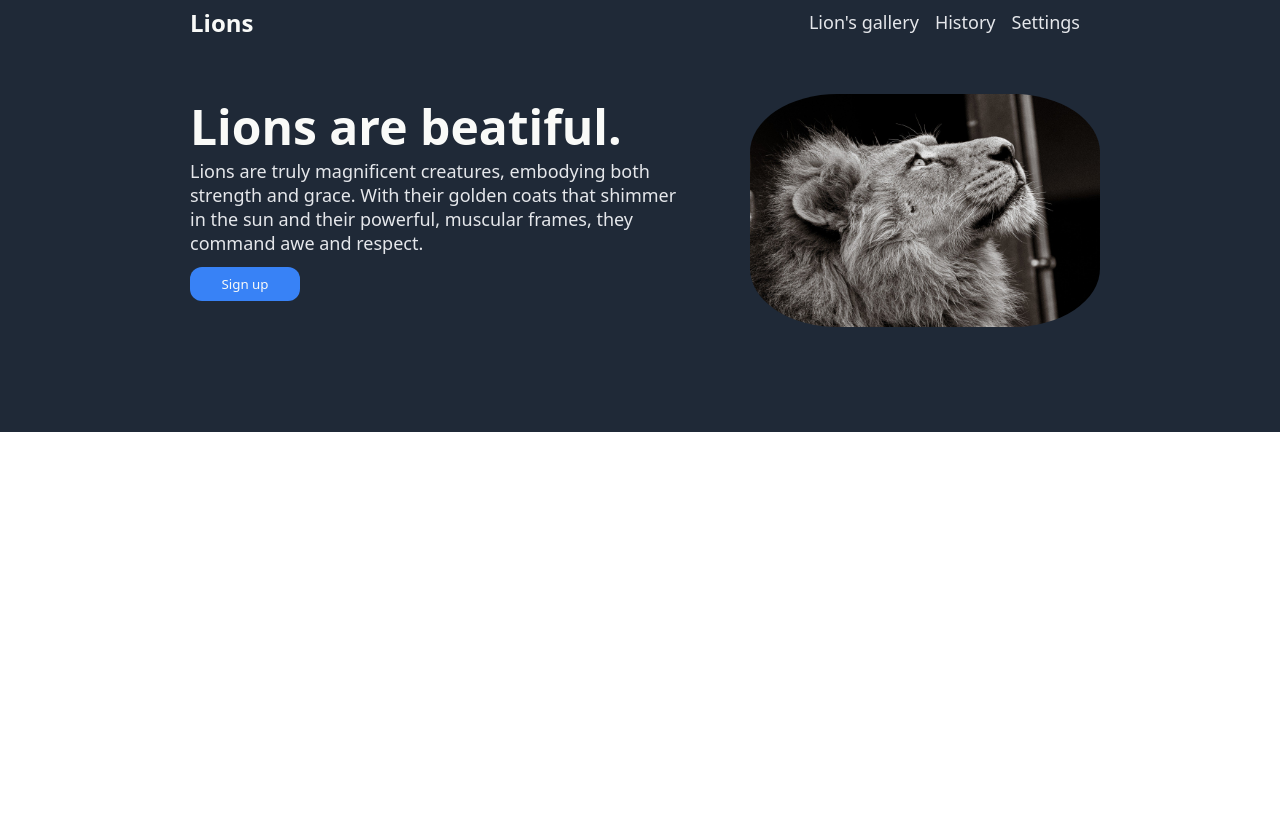
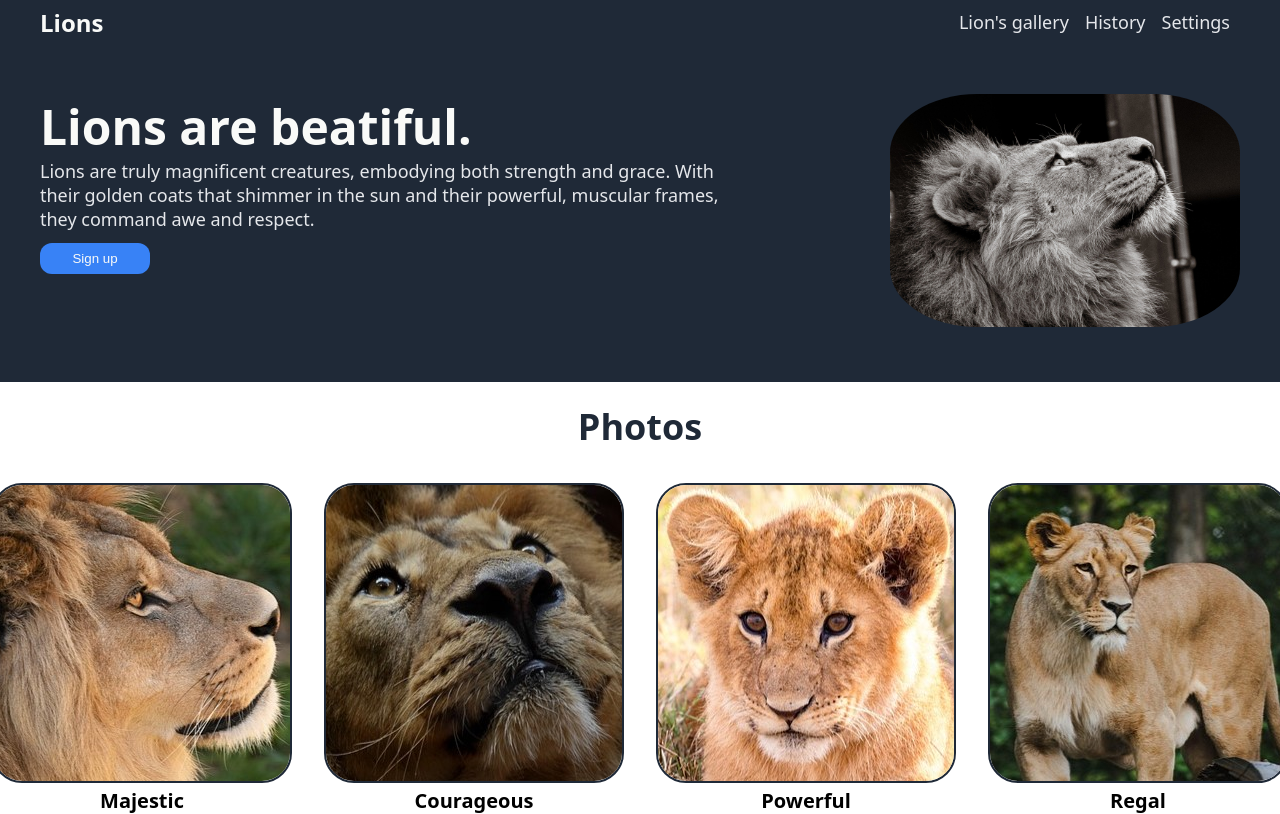
Before and after one commit to andr0meda727/landing-page, a plain HTML site: page index.html in a window 1280 px wide. Drawn offline with Linux system fonts and the light colour scheme.

Commit message:
Add photos section, fix container max-width
Added new section with photos of lions, created container
with max-width to hold the layout properly. Added semantics
instead of only divs.

```diff
--- a/index.html
+++ b/index.html
@@ -7,8 +7,8 @@
     <link href="styles.css" rel="stylesheet">
 </head>
 <body>
-    <div class="container">
-        <div class="navbar">
+    <nav class="navbar">
+        <div class="container">
             <h1>Lions</h1>
             <ul>
                 <li><a href="#">Lion's gallery</a></li>
@@ -16,19 +16,47 @@
                 <li><a href="#">Settings</a></li>
             </ul>
         </div>
+    </nav>
 
-
-        <div class="header">
+    <header class="header">
+        <div class="container">
             <div class="header-info">
                 <h1>Lions are beatiful.</h1>
                 <p>Lions are truly magnificent creatures, embodying both strength and grace. With their golden coats that shimmer in the sun and their powerful, muscular frames, they command awe and respect.</p>
                 <button>Sign up</button>
             </div>
+
             <div class="header-photo">
                 <img src="./images/lion.jpg" alt="Lion">
             </div>
         </div>
-    </div>
+    </header>
 
+    <section class="section">
+        <div class="container">
+            <h2>Photos</h2>
+            <div class="photos">
+                <div class="photo-and-description">
+                    <img src="./images/lion-2.jpg" alt="">
+                    <p>Majestic</p>
+                </div>
+
+                <div class="photo-and-description">
+                    <img src="./images/lion-3.jpg" alt="">
+                    <p>Courageous</p>
+                </div>
+
+                <div class="photo-and-description">
+                    <img src="./images/lion-4.jpg" alt="">
+                    <p>Powerful</p>
+                </div>
+
+                <div class="photo-and-description">
+                    <img src="./images/lion-5.jpg" alt="">
+                    <p>Regal</p>
+                </div>
+            </div>
+        </div>
+    </section>
 </body>
 </html>
--- a/styles.css
+++ b/styles.css
@@ -2,7 +2,11 @@
     box-sizing: border-box;
     margin: 0;
     padding: 0;
+}
+
+body {
     font-family: system-ui, -apple-system, BlinkMacSystemFont, 'Segoe UI', Roboto, Oxygen, Ubuntu, Cantarell, 'Open Sans', 'Helvetica Neue', sans-serif;
+    background-color: white;
 }
 
 li {
@@ -13,26 +17,33 @@ a {
     text-decoration: none;
 }
 
-img {
+.header-photo img {
     width: 350px;
     height: auto;
     border-radius: 25%;
     border: none;
 }
 
-.container {
-    background-color: #1F2937;
-    display: flex;
-    flex-direction: column;
-    align-items: center;
-    padding: 0 0 100px 0;
+.photos img {
+    width: 300px;
+    height: 300px;
+    object-fit: none;
+    border-radius: 10%;
+    border: 2px solid #1F2937;
 }
 
-.navbar {
+.container {
+    max-width: 1200px;
+    margin: 0 auto;
+}
+
+.navbar,
+.header {
+    background-color: #1F2937;
+}
+
+.navbar .container {
     display: flex;
-    width: 900px;
-    margin: 0;
-    justify-content: space-between;
     align-items: center;
 }
 
@@ -49,6 +60,11 @@ img {
     color: #F9FAF8;
 }
 
+.header .container {
+    display: flex;
+    justify-content: space-between;
+    padding: 50px 0;
+}
 .header h1 {
     font-size: 48px;
     font-weight: 900;
@@ -62,7 +78,7 @@ img {
 }
 
 .header p {
-    width: 500px;
+    width: 700px;
 }
 
 .header button {
@@ -80,9 +96,34 @@ img {
     flex-direction: column;
 }
 
-.header {
+.section .container {
     display: flex;
-    width: 900px;
-    margin-top: 50px;
-    gap: 60px;
+    flex-direction: column;
+    align-items: center;
 }
+
+.section h2 {
+    margin: 20px;
+    font-size: 36px;
+    font-weight: 900;
+    color: #1F2937;
+}
+
+.section .photos {
+    display: flex;
+    align-items: center;
+    gap: 32px;
+    margin-top: 12px;
+}
+
+.photo-and-description {
+    display: flex;
+    flex-direction: column;
+    align-items: center;
+}
+
+.photo-and-description p {
+    margin-top: 4px;
+    font-size: 20px;
+    font-weight: 700;
+}
```
Also changed, not shown: images/lion-2.jpg (added), images/lion-3.jpg (added), images/lion-4.jpg (added), images/lion-5.jpg (added).
